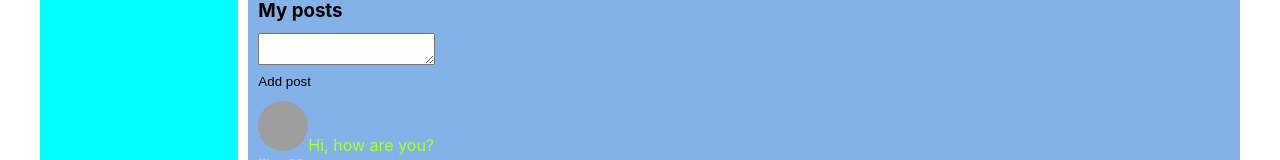
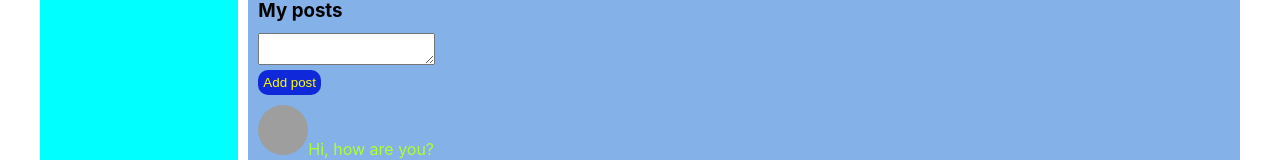
Before and after one commit to Serzh-R/samurai-way-main, a React (Create React App) app: page /profile in a window 1280 px wide. Shown: the part 427-587 px from the top of the page. Built offline with nearby package versions, Linux system fonts and the light colour scheme; grey boxes are pictures that could not be loaded.

Commit message:
added state

```diff
--- a/src/App.css
+++ b/src/App.css
@@ -16,3 +16,8 @@
     grid-area: c;
     background-color: #84b1e7;
 }
+
+.app-wrapper-content img{
+    height: 300px;
+    width: 100%;
+}
--- a/src/App.tsx
+++ b/src/App.tsx
@@ -4,29 +4,34 @@ import {Header} from './components/Header/Header';
 import {Navbar} from './components/Navbar/Navbar';
 import {Profile} from './components/Profile/Profile';
 import {Dialogs} from './components/Dialogs/Dialogs';
-import {BrowserRouter, Route} from 'react-router-dom';
+import {Route} from 'react-router-dom';
 import {News} from './components/News/News';
 import {Music} from './components/Music/Music';
 import {Settings} from './components/Settings/Settings';
-import {StateProps} from './redux/State';
+import {RootStateProps, updateNewPostText} from './redux/State';
 
 
 type AppProps = {
-    state: StateProps
+    state: RootStateProps
+    addPost: () => void
+    updateNewPostText: (newText: string) => void
 }
 
-function App(props: AppProps) {
+function App({state, addPost, updateNewPostText}: AppProps) {
 
     return (
-        <BrowserRouter>
         <div className={'app-wrapper'}>
             <Header/>
             <Navbar/>
             <div className={'app-wrapper-content'}>
 
-                    <Route path={'/dialogs'} render={() =><Dialogs state={props.state.dialogsPage}/>}
+                <Route path={'/dialogs'} render={() => <Dialogs
+                    state={state.dialogsPage}/>}
                 />
-                    <Route path={'/profile'} render={() =><Profile state={props.state.profilePage}/>}
+                <Route path={'/profile'} render={() => <Profile
+                    profilePage={state.profilePage}
+                    updateNewPostText={updateNewPostText}
+                    addPost={addPost}/>}
                 />
 
                 <Route path={'/news'} component={News}/>
@@ -35,7 +40,6 @@ function App(props: AppProps) {
 
             </div>
         </div>
-        </BrowserRouter>
     );
 }
 
--- a/src/components/Dialogs/Dialogs.module.css
+++ b/src/components/Dialogs/Dialogs.module.css
@@ -1,24 +1,28 @@
-.dialogs{
+.dialogs {
     display: grid;
     grid-template-columns: 2fr 10fr;
 }
 
-.dialogsItems{
+.dialogsItems {
     padding: 10px;
+}
+
+.dialogsItems dialog {
+
 }
 
 .dialogsItems .active{
     color: gold;
 }
 
-.dialog{
-
+.dialog {
+    color: #fff;
 }
 
-.messages{
+.messages {
     padding: 10px;
 }
 
-.message{
+.message {
 
 }
--- a/src/components/Dialogs/Dialogs.tsx
+++ b/src/components/Dialogs/Dialogs.tsx
@@ -11,10 +11,10 @@ type DialogsPropsType={
 export const Dialogs = (props:DialogsPropsType) => {
 
     const dialogsElements =
-        props.state.dialogs.map(d => <DialogItem name={d.name} id={d.id}/>)
+        props.state.dialogs.map(d => <DialogItem key={d.id} name={d.name} id={d.id}/>)
 
     const messagesElements =
-        props.state.messages.map(m => <Message message={m.message}/>)
+        props.state.messages.map(m => <Message key={m.id} message={m.message}/>)
 
     return (
         <div className={s.dialogs}>
--- a/src/components/Profile/MyPosts/MyPosts.module.css
+++ b/src/components/Profile/MyPosts/MyPosts.module.css
@@ -1,5 +1,12 @@
 .postsBlock{
     padding: 10px;
+}
+
+.postsBlock button{
+    background-color: #0f28d9;
+    padding: 5px;
+    border-radius: 10px;
+    color: yellow;
 }
 
 .title{
--- a/src/components/Profile/MyPosts/MyPosts.tsx
+++ b/src/components/Profile/MyPosts/MyPosts.tsx
@@ -2,27 +2,43 @@ import React from 'react';
 import s from './MyPosts.module.css';
 import {Post} from './Post/Post';
 import {PostsProps} from '../../../redux/State';
+import {Button} from '../../../elements/Button';
+import {text} from 'node:stream/consumers';
 
 
-
-type MyPostsProps ={
-    posts:PostsProps[]
+type MyPostsProps = {
+    posts: PostsProps[]
+    addPost: () => void
+    updateNewPostText: (newText: string) => void
 }
-export const MyPosts = (props:MyPostsProps) => {
-
+export const MyPosts = (props: MyPostsProps) => {
 
     const postsElements =
-        props.posts.map(p => <Post message={p.message} likesCount={p.likesCount}/>)
+        props.posts.map(p => <Post key={p.id} message={p.message} likesCount={p.likesCount}/>)
+
+    const newPostElement = React.createRef<HTMLTextAreaElement>()
+
+    const addPost = () => {
+        props.addPost();
+        if (newPostElement.current) {
+            newPostElement.current.value = '';
+        }
+    }
+
+    const onPostChange = () => {
+        let text = newPostElement.current?.value ?? '';
+        props.updateNewPostText(text)
+    }
 
     return (
         <div className={s.postsBlock}>
             <h3 className={s.title}>My posts</h3>
             <div>
                 <div>
-                    <textarea></textarea>
+                    <textarea ref={newPostElement} onChange={onPostChange}/>
                 </div>
                 <div>
-                    <button>Add post</button>
+                    <Button name={'Add post'} onClick={addPost}/>
                 </div>
             </div>
 
--- a/src/components/Profile/MyPosts/Post/Post.tsx
+++ b/src/components/Profile/MyPosts/Post/Post.tsx
@@ -2,9 +2,10 @@ import React from 'react';
 import s from './Post.module.css';
 
 
+
 type PostPropsType = {
     message: string
-    likesCount:string
+    likesCount: number
 }
 export const Post = (props: PostPropsType) => {
     return (
@@ -13,7 +14,7 @@ export const Post = (props: PostPropsType) => {
                 src='https://encrypted-tbn0.gstatic.com/images?q=tbn:ANd9GcTIbVXKD4jehXtmLvVrvUlJf0oaW9gPk0YItbundagrBfveeCmKQNqVzzbYAZHcH0q4Pkw&usqp=CAU'/>
             {props.message}
             <div>
-                <span>like </span>{ props.likesCount}
+                <span>like </span>{props.likesCount}
             </div>
 
         </div>
--- a/src/components/Profile/Profile.tsx
+++ b/src/components/Profile/Profile.tsx
@@ -4,18 +4,21 @@ import {ProfileInfo} from './ProfileInfo/ProfileInfo';
 import {ProfilePageProps} from '../../redux/State';
 
 
-
-type ProfileProps={
-    state: ProfilePageProps
+type ProfileProps = {
+    profilePage: ProfilePageProps
+    addPost: () => void
+    updateNewPostText: (newText: string) => void
 }
 
 export const Profile = (props: ProfileProps) => {
 
-
     return (
         <div>
-           <ProfileInfo />
-            <MyPosts posts={props.state.posts}/>
+            <ProfileInfo/>
+            <MyPosts
+                posts={props.profilePage.posts}
+                updateNewPostText={props.updateNewPostText}
+                addPost={props.addPost}/>
         </div>
     );
 };
--- /dev/null
+++ b/src/elements/Button.tsx
@@ -0,0 +1,16 @@
+import React from 'react';
+
+type ButtonProps = {
+    name: string
+    onClick: () => void
+}
+export const Button = ({name, onClick}: ButtonProps) => {
+
+    const onClickHandler = () => {
+        onClick()
+    }
+
+    return (
+        <button onClick={onClickHandler}>{name}</button>
+    );
+};
--- a/src/index.tsx
+++ b/src/index.tsx
@@ -1,16 +1,5 @@
-import React from 'react';
-import ReactDOM from 'react-dom';
-import './index.css';
-import App from './App';
-import {GlobalStyle} from './Styles/Global.styled';
+
+import {rerenderEntireTree} from './render';
 import {state} from './redux/State';
 
-
-ReactDOM.render(
-    <React.StrictMode>
-            <GlobalStyle/>
-            <App state={state}/>
-    </React.StrictMode>,
-    // <App />,
-    document.getElementById('root')
-);
+rerenderEntireTree(state);
--- a/src/redux/State.tsx
+++ b/src/redux/State.tsx
@@ -1,3 +1,5 @@
+import {rerenderEntireTree} from '../render';
+
 export type DialogsProps = {
     id: number;
     name: string;
@@ -11,11 +13,12 @@ export type MessagesProps = {
 export type PostsProps = {
     id: number
     message: string
-    likesCount: string
+    likesCount: number
 }
 
 export type ProfilePageProps = {
     posts: PostsProps[]
+    newPostText: string
 }
 
 export type DialogsPageProps = {
@@ -23,17 +26,19 @@ export type DialogsPageProps = {
     dialogs: DialogsProps[]
 }
 
-export type StateProps = {
+export type RootStateProps = {
     profilePage: ProfilePageProps
     dialogsPage: DialogsPageProps
+    sidebar: {}
 }
 
-export const state: StateProps = {
+export const state: RootStateProps = {
     profilePage: {
         posts: [
-            {id: 1, message: 'Hi, how are you?', likesCount: '12'},
-            {id: 2, message: 'It`s my first post', likesCount: '11'},
+            {id: 1, message: 'Hi, how are you?', likesCount: 12},
+            {id: 2, message: 'It`s my first post', likesCount: 11},
         ],
+        newPostText: ' ',
     },
     dialogsPage: {
         messages: [
@@ -54,4 +59,22 @@ export const state: StateProps = {
             {id: 6, name: 'Valera'},
         ],
     },
+    sidebar: {},
 }
+
+export const addPost = () => {
+
+    let newPost: PostsProps = {
+        id: new Date().getTime(),
+        message: state.profilePage.newPostText,
+        likesCount: 0,
+    }
+    state.profilePage.posts.push(newPost);
+    state.profilePage.newPostText = '';
+    rerenderEntireTree(state);
+}
+
+export const updateNewPostText = (newText: string) => {
+    state.profilePage.newPostText = newText;
+    rerenderEntireTree(state);
+}
--- /dev/null
+++ b/src/render.tsx
@@ -0,0 +1,19 @@
+import React from 'react';
+import ReactDOM from 'react-dom';
+import './index.css';
+import App from './App';
+import {GlobalStyle} from './Styles/Global.styled';
+import {addPost, RootStateProps, updateNewPostText} from './redux/State';
+import {BrowserRouter} from 'react-router-dom';
+
+export let rerenderEntireTree = (state:RootStateProps) => {
+    ReactDOM.render(
+        <React.StrictMode>
+            <GlobalStyle/>
+            <BrowserRouter>
+                <App state={state} addPost={addPost} updateNewPostText={updateNewPostText}/>
+            </BrowserRouter>
+        </React.StrictMode>,
+        document.getElementById('root')
+    );
+}
```
Lines whose indentation alone changed are shown as unchanged.
